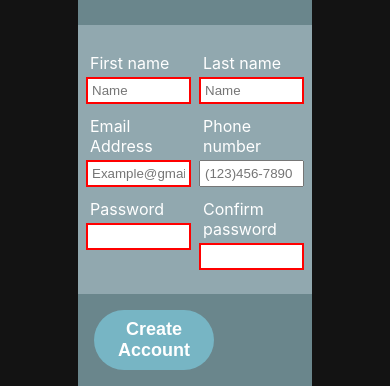
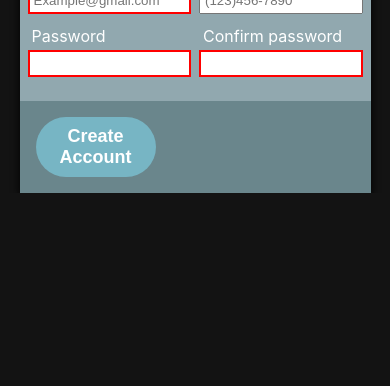
Before and after one commit to GimmieCodes/Sign-Up-Form, a plain HTML site: page index.html in a window 390 px wide. Shown: the part 760-1146 px from the top of the page. After the commit the page ends 953 px from the top, so only its background shows below. Drawn offline with Linux system fonts and the light colour scheme.

Commit message:
fix width for mobile users

```diff
--- a/style.css
+++ b/style.css
@@ -32,6 +32,7 @@ h1{
 }
 .login-container{
     display: flex;
+    flex-grow: 1;
     flex-direction: column;
 }
 .loginpanel1{
@@ -113,3 +114,11 @@ button{
     }
 
 }
+@media only screen and (max-width:521px){
+    body{
+        height: fit-content;
+    }
+    .container{
+        width: 90%;
+    }
+}
```
